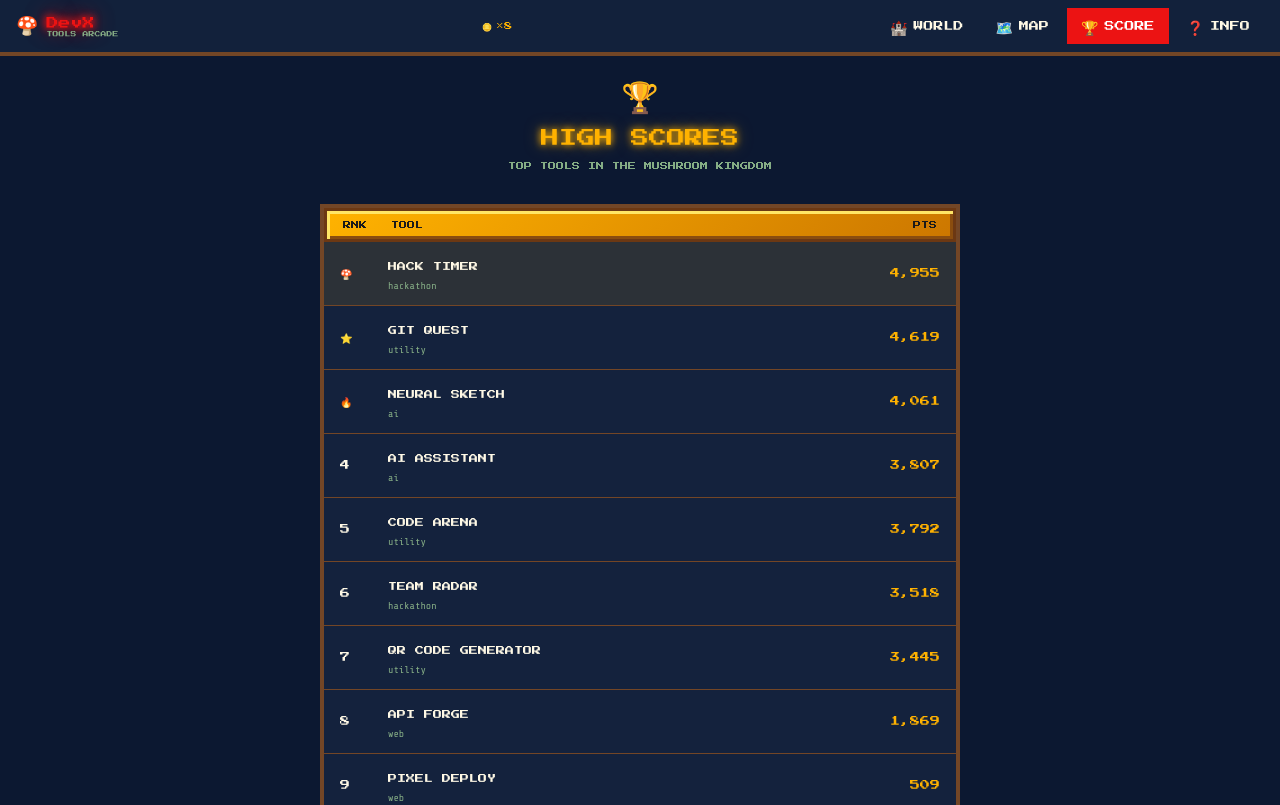
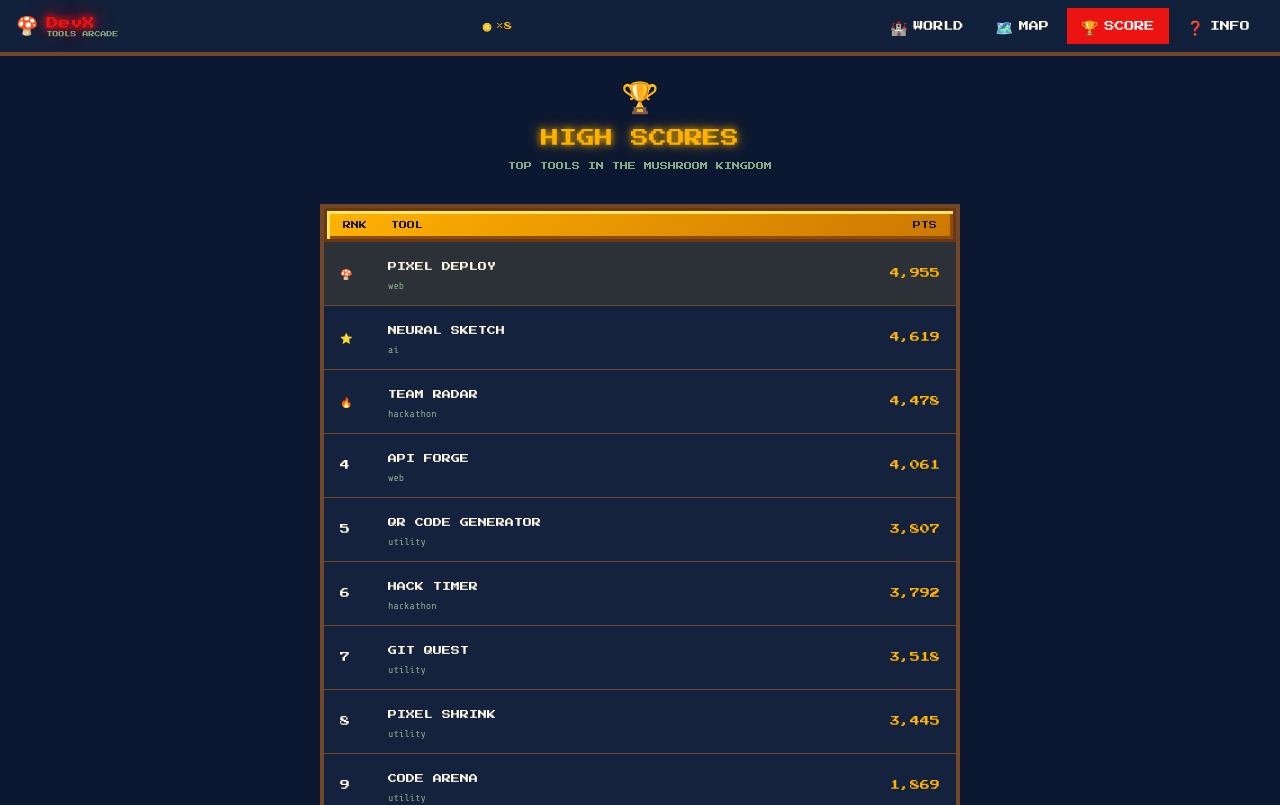
Before and after one commit to gurbaazsingh411-hub/devxtoolkit, a React (Vite) app: page /leaderboard in a window 1280 px wide. Shown: the top 805 px of the page. Built offline with nearby package versions, Linux system fonts and the light colour scheme; the HTML template or start-up script is replaced by a standard one.

Commit message:
Add Pixel Shrink utility tool

```diff
--- a/src/data/tools.ts
+++ b/src/data/tools.ts
@@ -10,6 +10,16 @@ export interface Tool {
 }
 
 export const tools: Tool[] = [
+  {
+    id: 'pixel-shrink',
+    name: 'Pixel Shrink',
+    description: 'Compress a single photo or a whole folder of images instantly to reduce their size.',
+    category: 'utility',
+    version: '1.0.0',
+    url: 'https://pixelshrinkdevx.netlify.app',
+    color: '#FF00FF',
+    tags: ['Compression', 'Image', 'Utility', 'Batch'],
+  },
   {
     id: 'qr-code-generator',
     name: 'QR Code Generator',
```
